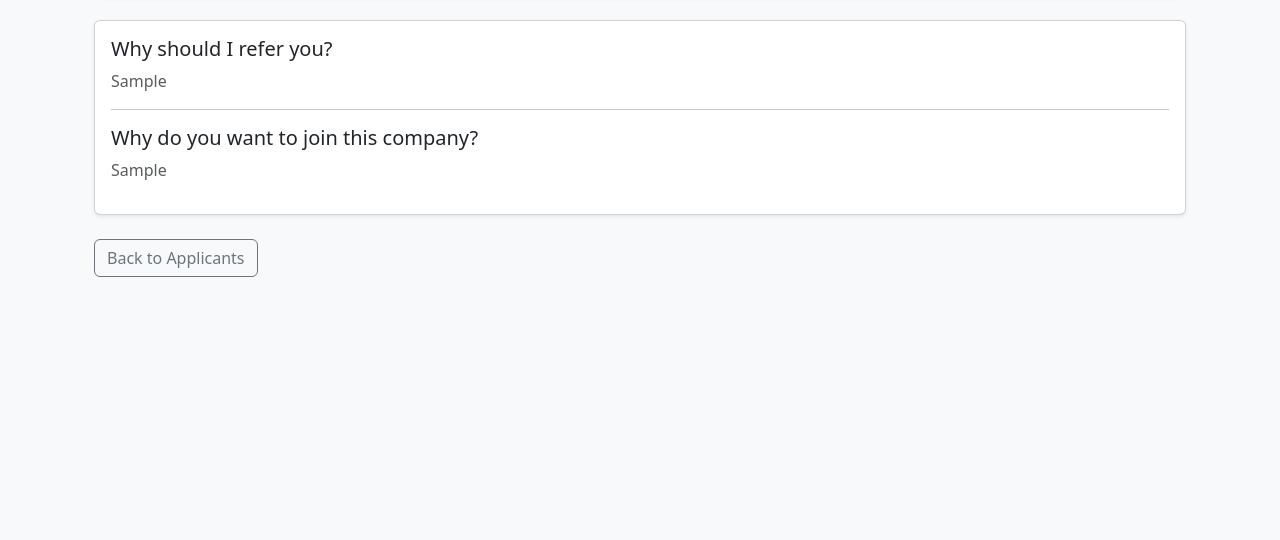
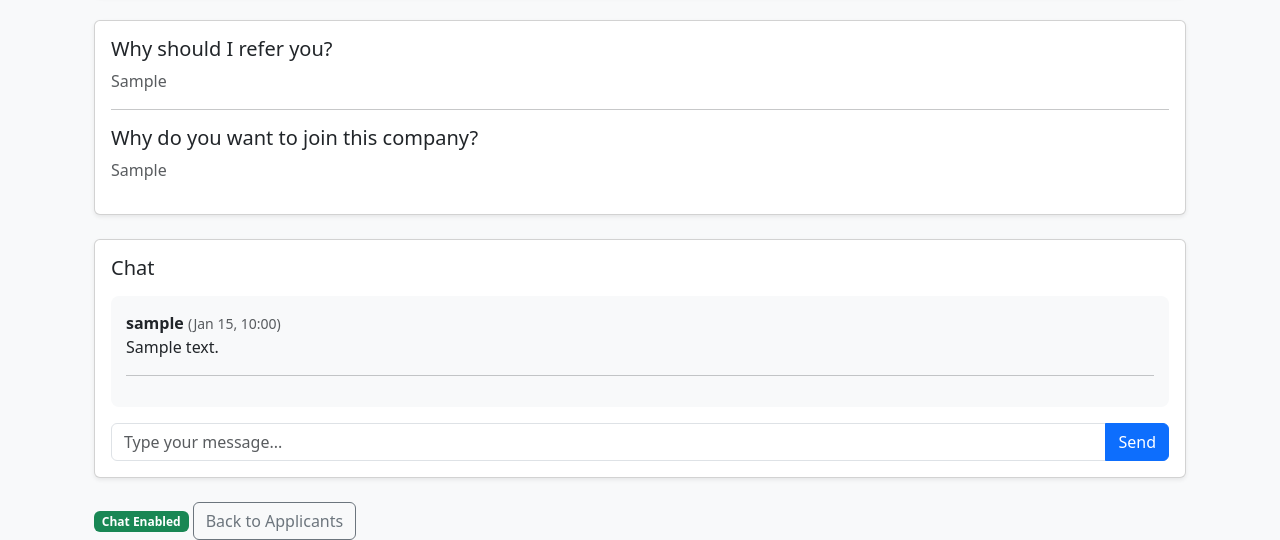
Before and after one commit to PranjaSidhwani1/ReferNow, a Django app: page /api/referrals/candidate/1/ in a window 1280 px wide. Shown: the part 457-997 px from the top of the page. Before the commit the page ends 734 px from the top, so only its background shows below. Run offline with Django 5.2, Linux system fonts and the light colour scheme; a user stored in the database is signed in; tables that the repository leaves empty hold one stand-in row (values such as "Sample post").

Commit message:
added chat functionality

```diff
--- a/referrals/models.py
+++ b/referrals/models.py
@@ -107,7 +107,27 @@ class Application(models.Model):
         default="PENDING"
     )
 
+    chat_enabled = models.BooleanField(default=False)  # 🔥 ADD THIS
+
     created_at = models.DateTimeField(auto_now_add=True)
 
     class Meta:
         unique_together = ('referral', 'applicant')
+
+class ChatMessage(models.Model):
+    application = models.ForeignKey(
+        Application,
+        on_delete=models.CASCADE,
+        related_name="messages"
+    )
+
+    sender = models.ForeignKey(
+        settings.AUTH_USER_MODEL,
+        on_delete=models.CASCADE
+    )
+
+    message = models.TextField()
+    timestamp = models.DateTimeField(auto_now_add=True)
+
+    def __str__(self):
+        return f"{self.sender.username}: {self.message[:20]}"
--- a/referrals/views.py
+++ b/referrals/views.py
@@ -8,6 +8,7 @@ from django.contrib.auth.decorators import login_required
 from django.shortcuts import render, get_object_or_404, redirect
 from .models import Application, ReferralPost
 from django.contrib import messages
+from .models import ChatMessage
 
 class CreateReferralPostView(APIView):
 
@@ -202,6 +203,7 @@ def profile_detail(request, user_id):
     user_obj = get_object_or_404(settings.AUTH_USER_MODEL, id=user_id)
     return render(request, "profile_detail.html", {"profile_user": user_obj})
 
+
 @login_required
 def candidate_detail(request, app_id):
     application = get_object_or_404(
@@ -210,6 +212,35 @@ def candidate_detail(request, app_id):
         referral__referrer=request.user
     )
 
+    if request.method == "POST":
+        if not application.chat_enabled:
+            return redirect("candidate_detail", app_id=app_id)
+        message = request.POST.get("message")
+
+        if message:
+            ChatMessage.objects.create(
+                application=application,
+                sender=request.user,
+                message=message
+            )
+        return redirect("candidate_detail", app_id=app_id)
+
+    messages = application.messages.select_related("sender").order_by("timestamp")
+
     return render(request, "candidate_detail.html", {
-        "application": application
+        "application": application,
+        "messages": messages
     })
+
+@login_required
+def open_chat(request, app_id):
+    application = get_object_or_404(
+        Application,
+        id=app_id,
+        referral__referrer=request.user
+    )
+
+    application.chat_enabled = True
+    application.save()
+
+    return redirect("candidate_detail", app_id=app_id)
--- a/templates/candidate_detail.html
+++ b/templates/candidate_detail.html
@@ -69,6 +69,54 @@
         </div>
     </div>
 
+    <!-- Chat Section -->
+    <div class="card shadow-sm mb-4">
+        <div class="card-body">
+
+            <h5 class="mb-3">Chat</h5>
+
+            {% if application.chat_enabled %}
+
+                <div style="max-height: 300px; overflow-y: auto; background: #f8f9fa; padding: 15px; border-radius: 8px;">
+
+                    {% for msg in messages %}
+                        <div class="mb-2">
+                            <strong>{{ msg.sender.username }}</strong>
+                            <small class="text-muted">
+                                ({{ msg.timestamp|date:"M d, H:i" }})
+                            </small>
+                            <br>
+                            {{ msg.message }}
+                        </div>
+                        <hr>
+                    {% empty %}
+                        <p class="text-muted">No messages yet.</p>
+                    {% endfor %}
+
+                </div>
+
+                <form method="POST" class="mt-3">
+                    {% csrf_token %}
+                    <div class="input-group">
+                        <input type="text" name="message"
+                            class="form-control"
+                            placeholder="Type your message..."
+                            required>
+                        <button class="btn btn-primary">
+                            Send
+                        </button>
+                    </div>
+                </form>
+
+            {% else %}
+                <div class="alert alert-secondary">
+                    Chat is currently closed by the referrer.
+                </div>
+            {% endif %}
+
+        </div>
+    </div>
+
     <!-- Action Buttons -->
     {% if application.status == "PENDING" and application.referral.is_open %}
         <div class="mb-4">
@@ -84,6 +132,15 @@
         </div>
     {% endif %}
 
+    {% if not application.chat_enabled %}
+        <a href="{% url 'open_chat' application.id %}"
+        class="btn btn-info">
+            Open Chat
+        </a>
+    {% else %}
+        <span class="badge bg-success">Chat Enabled</span>
+    {% endif %}
+
     <!-- Back Button -->
     <a href="{% url 'post_applicants' application.referral.id %}"
        class="btn btn-outline-secondary">
```
Also changed, not shown: templates/my_applications.html (+15 -1 lines).
